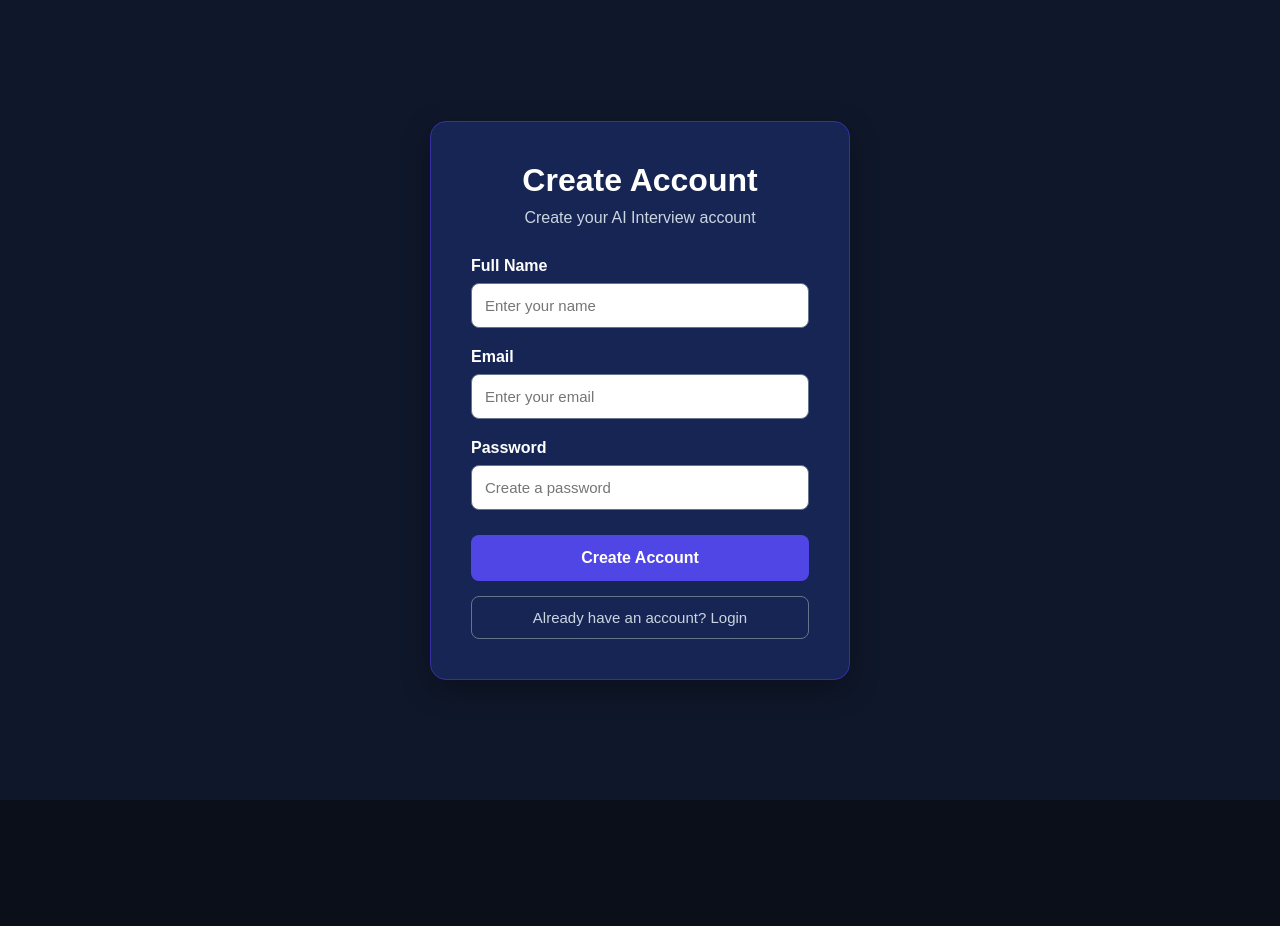
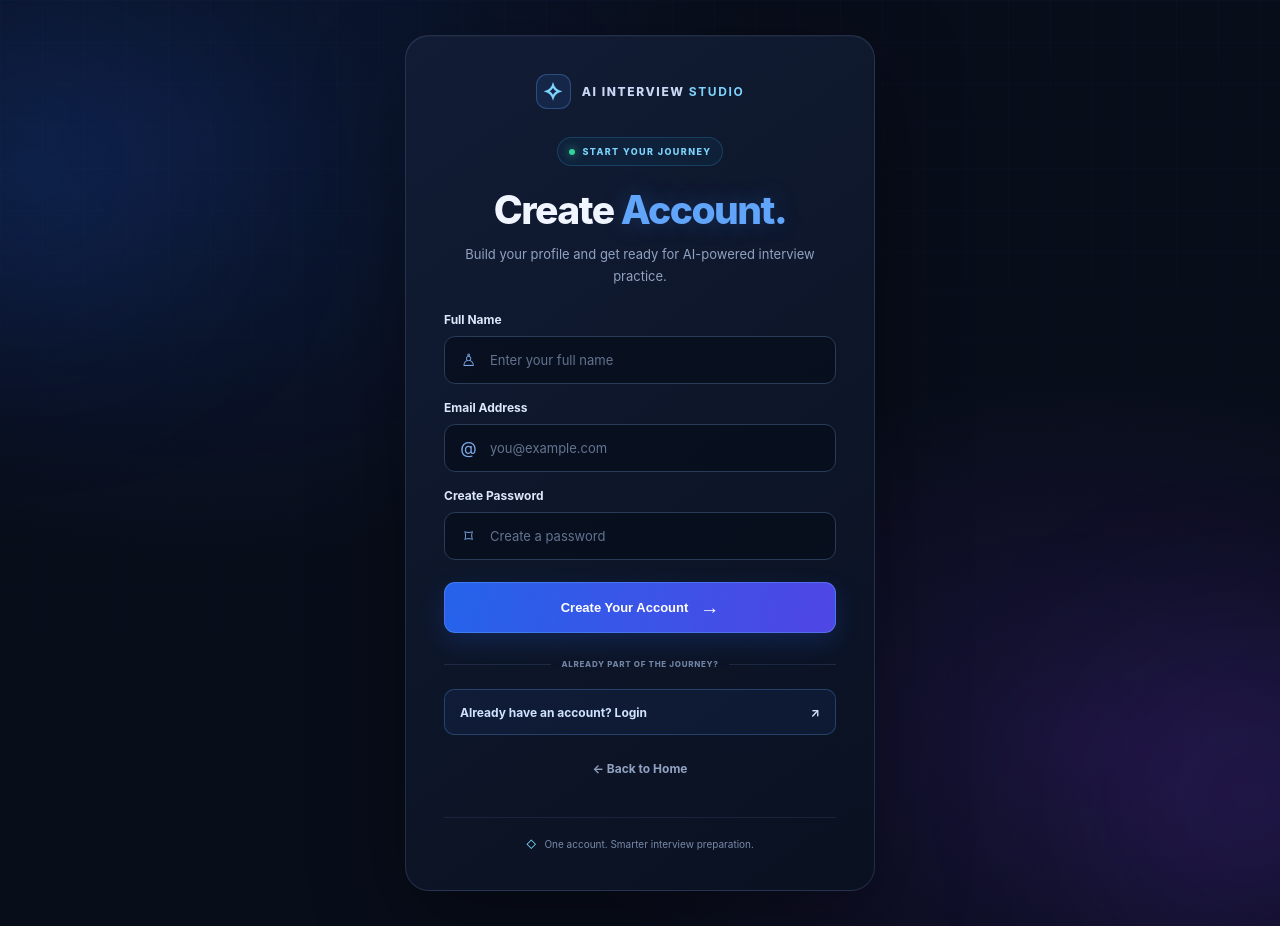
Before and after one commit to KrashanKumarChaudhari/AI-Interview-website, a React (Vite) app in the folder client/: page /signup in a window 1280 px wide. Before the commit the page ends 800 px from the top, so only its background shows below. Built offline with nearby package versions, Linux system fonts and the light colour scheme.

Commit message:
Signup.jsx theme update

```diff
--- a/client/src/App.css
+++ b/client/src/App.css
@@ -2707,3 +2707,36 @@
     font-size: 7px;
   }
 }
+
+
+
+/* Signup page refinements */
+
+.signup-card {
+  max-width: 470px;
+}
+
+.signup-card .login-brand {
+  margin-bottom: 28px;
+}
+
+.signup-card .login-heading {
+  margin-bottom: 25px;
+}
+
+.signup-card .login-form {
+  gap: 16px;
+}
+
+.signup-card .login-input-wrap {
+  min-height: 48px;
+}
+
+.signup-card .login-input-wrap input {
+  padding-top: 13px;
+  padding-bottom: 13px;
+}
+
+.signup-submit-btn {
+  margin-top: 6px;
+}
--- a/client/src/pages/Signup.jsx
+++ b/client/src/pages/Signup.jsx
@@ -1,3 +1,4 @@
+
 import { useState } from "react";
 import { useNavigate } from "react-router-dom";
 
@@ -8,10 +9,11 @@ function Signup() {
 
   const navigate = useNavigate();
 
+  // Register a new user using the existing backend API.
   const handleSignup = async (e) => {
     e.preventDefault();
 
-    if (name === "" || email === "" || password === "") {
+    if (name.trim() === "" || email.trim() === "" || password === "") {
       alert("Please fill all fields.");
       return;
     }
@@ -20,13 +22,13 @@ function Signup() {
       const response = await fetch("http://localhost:5000/signup", {
         method: "POST",
         headers: {
-          "Content-Type": "application/json"
+          "Content-Type": "application/json",
         },
         body: JSON.stringify({
-          name,
-          email,
-          password
-        })
+          name: name.trim(),
+          email: email.trim(),
+          password,
+        }),
       });
 
       const data = await response.json();
@@ -38,6 +40,7 @@ function Signup() {
 
       alert("Account created successfully!");
 
+      // Send the user to the login page after registration.
       navigate("/login");
     } catch (error) {
       console.error("Signup error:", error);
@@ -46,173 +49,123 @@ function Signup() {
   };
 
   return (
-    <div
-      style={{
-        minHeight: "100vh",
-        backgroundColor: "#0f172a",
-        display: "flex",
-        justifyContent: "center",
-        alignItems: "center",
-        padding: "20px",
-        boxSizing: "border-box"
-      }}
-    >
+    <main className="login-page">
+      {/* Decorative background glows match the login page */}
+      <div className="login-glow login-glow-one" />
+      <div className="login-glow login-glow-two" />
 
-      <div
-        style={{
-          width: "100%",
-          maxWidth: "420px",
-          backgroundColor: "#172554",
-          padding: "40px",
-          borderRadius: "16px",
-          border: "1px solid #3730a3",
-          boxShadow: "0 10px 30px rgba(0,0,0,0.3)",
-          boxSizing: "border-box"
-        }}
-      >
+      <section className="login-card signup-card">
+        {/* AI Interview branding */}
+        <div className="login-brand">
+          <div className="login-brand-icon">✧</div>
+          <span>
+            AI INTERVIEW <strong>STUDIO</strong>
+          </span>
+        </div>
 
-        <h1
-          style={{
-            textAlign: "center",
-            color: "#ffffff",
-            marginBottom: "10px"
-          }}
-        >
-          Create Account
+        <div className="login-heading">
+          <div className="login-status">
+            <span className="login-status-dot" />
+            START YOUR JOURNEY
+          </div>
+
+          <h1>
+            Create <span>Account.</span>
           </h1>
 
-        <p
-          style={{
-            textAlign: "center",
-            color: "#cbd5e1",
-            marginBottom: "30px"
-          }}
-        >
-          Create your AI Interview account
+          <p>
+            Build your profile and get ready for AI-powered interview practice.
           </p>
+        </div>
 
-        <form onSubmit={handleSignup}>
+        {/* Registration form */}
+        <form onSubmit={handleSignup} className="login-form">
+          <div className="login-field">
+            <label htmlFor="signup-name">Full Name</label>
 
-          <label
-            style={{
-              display: "block",
-              color: "#ffffff",
-              fontWeight: "600",
-              marginBottom: "8px"
-            }}
-          >
-            Full Name
-          </label>
-
+            <div className="login-input-wrap">
+              <span className="login-input-icon">♙</span>
               <input
+                id="signup-name"
                 type="text"
-            placeholder="Enter your name"
+                placeholder="Enter your full name"
                 value={name}
                 onChange={(e) => setName(e.target.value)}
-            style={{
-              width: "100%",
-              padding: "13px",
-              marginBottom: "20px",
-              borderRadius: "8px",
-              border: "1px solid #64748b",
-              boxSizing: "border-box",
-              fontSize: "15px"
-            }}
+                autoComplete="name"
+                required
               />
+            </div>
+          </div>
 
-          <label
-            style={{
-              display: "block",
-              color: "#ffffff",
-              fontWeight: "600",
-              marginBottom: "8px"
-            }}
-          >
-            Email
-          </label>
+          <div className="login-field">
+            <label htmlFor="signup-email">Email Address</label>
 
+            <div className="login-input-wrap">
+              <span className="login-input-icon">@</span>
               <input
+                id="signup-email"
                 type="email"
-            placeholder="Enter your email"
+                placeholder="you@example.com"
                 value={email}
                 onChange={(e) => setEmail(e.target.value)}
-            style={{
-              width: "100%",
-              padding: "13px",
-              marginBottom: "20px",
-              borderRadius: "8px",
-              border: "1px solid #64748b",
-              boxSizing: "border-box",
-              fontSize: "15px"
-            }}
+                autoComplete="email"
+                required
               />
+            </div>
+          </div>
 
-          <label
-            style={{
-              display: "block",
-              color: "#ffffff",
-              fontWeight: "600",
-              marginBottom: "8px"
-            }}
-          >
-            Password
-          </label>
+          <div className="login-field">
+            <label htmlFor="signup-password">Create Password</label>
 
+            <div className="login-input-wrap">
+              <span className="login-input-icon">⌑</span>
               <input
+                id="signup-password"
                 type="password"
                 placeholder="Create a password"
                 value={password}
                 onChange={(e) => setPassword(e.target.value)}
-            style={{
-              width: "100%",
-              padding: "13px",
-              marginBottom: "25px",
-              borderRadius: "8px",
-              border: "1px solid #64748b",
-              boxSizing: "border-box",
-              fontSize: "15px"
-            }}
+                autoComplete="new-password"
+                required
               />
+            </div>
+          </div>
+
+          <button type="submit" className="login-submit-btn signup-submit-btn">
+            <span>Create Your Account</span>
+            <span className="login-btn-arrow">→</span>
+          </button>
+        </form>
+
+        <div className="login-divider">
+          <span />
+          <small>ALREADY PART OF THE JOURNEY?</small>
+          <span />
+        </div>
+
+        {/* Existing users can return to login */}
+        <button
+          type="button"
+          className="login-secondary-btn"
+          onClick={() => navigate("/login")}
+        >
+          <span>Already have an account? Login</span>
+          <span>↗</span>
+        </button>
 
         <button
-            type="submit"
-            style={{
-              width: "100%",
-              padding: "14px",
-              backgroundColor: "#4f46e5",
-              color: "#ffffff",
-              border: "none",
-              borderRadius: "8px",
-              fontSize: "16px",
-              fontWeight: "700",
-              cursor: "pointer"
-            }}
+          type="button"
+          className="login-home-btn"
+          onClick={() => navigate("/")}
         >
-            Create Account
+          ← Back to Home
         </button>
 
-        </form>
-
-        <button
-          onClick={() => navigate("/login")}
-          style={{
-            width: "100%",
-            marginTop: "15px",
-            padding: "12px",
-            backgroundColor: "transparent",
-            color: "#cbd5e1",
-            border: "1px solid #64748b",
-            borderRadius: "8px",
-            fontSize: "15px",
-            cursor: "pointer"
-          }}
-        >
-          Already have an account? Login
-        </button>
-
+        <div className="login-security-note">
+          <span>◇</span> One account. Smarter interview preparation.
         </div>
-
-    </div>
+      </section>
+    </main>
   );
 }
 
```
Lines whose indentation alone changed are shown as unchanged.
